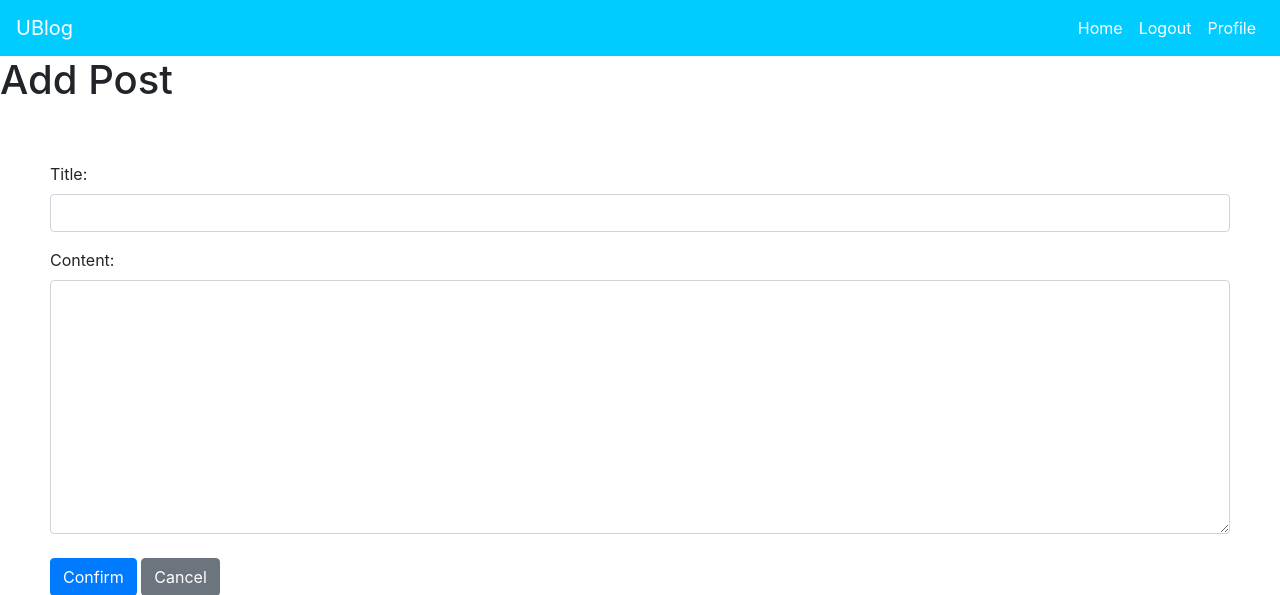
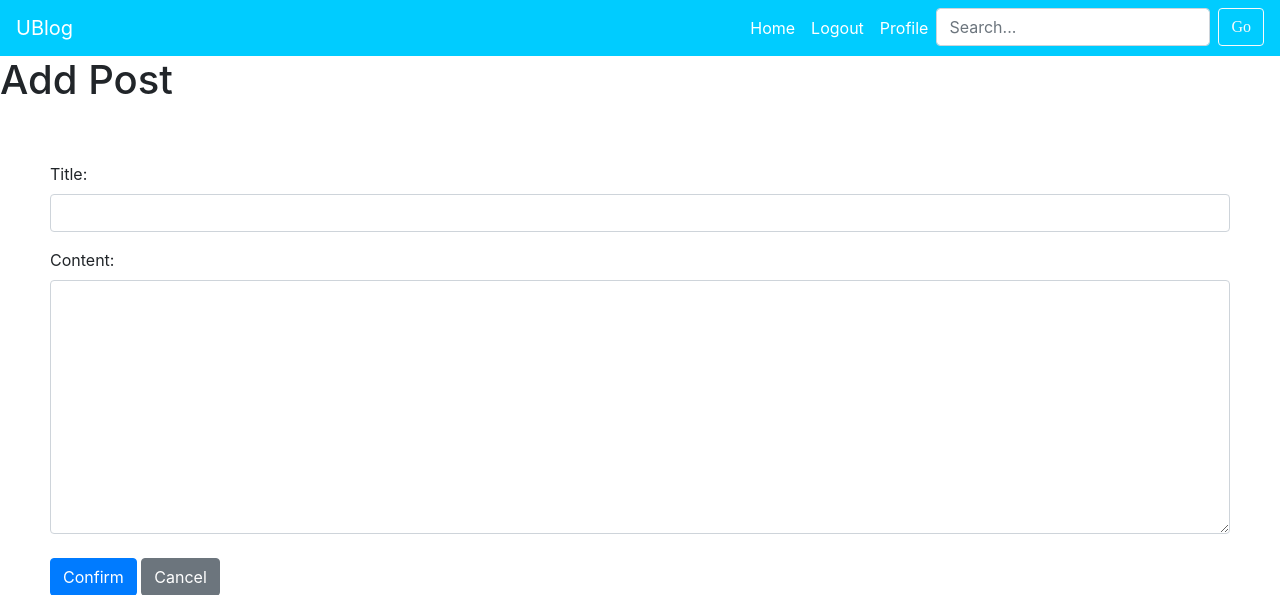
Before and after one commit to Sin4488999/CS152_UBlog, a Django app: page /blog/add-post/ in a window 1280 px wide. Shown: the top 595 px of the page. Run offline with Django 5.2, Linux system fonts and the light colour scheme; the visitor is signed in with stand-in values (Sample User, id 1).

Commit message:
add search

```diff
--- a/main_app/templates/main_app/base.html
+++ b/main_app/templates/main_app/base.html
@@ -58,7 +58,26 @@
             </li>
             {% endif %}
             <li>
-
+              <form
+                class="form-inline my-2 my-lg-0"
+                method="get"
+                action="{% url 'search' %}"
+              >
+                <input
+                  class="form-control mr-sm-2"
+                  id="search-input"
+                  type="text"
+                  name="q"
+                  placeholder="Search..."
+                />
+                <button
+                  class="btn btn-outline-light my-2 my-sm-0"
+                  type="submit"
+                  style="font-family: 'Crimson Text'"
+                >
+                  Go
+                </button>
+              </form>
             </li>
           </ul>
         </div>
```
